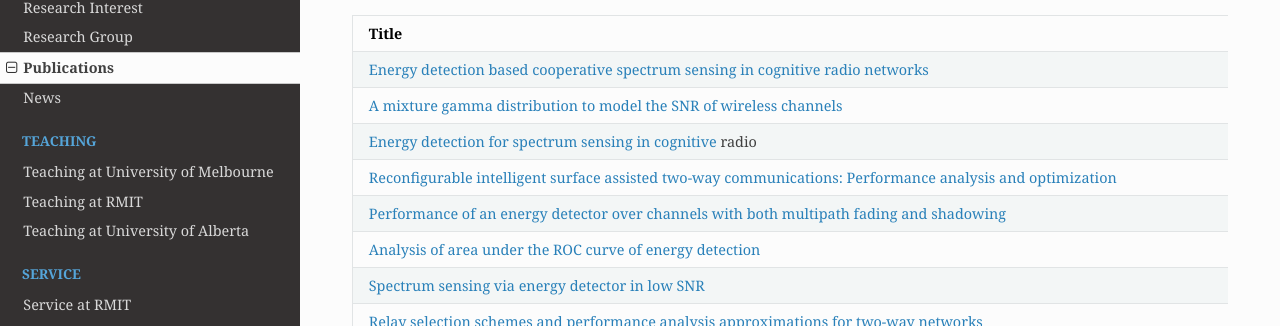
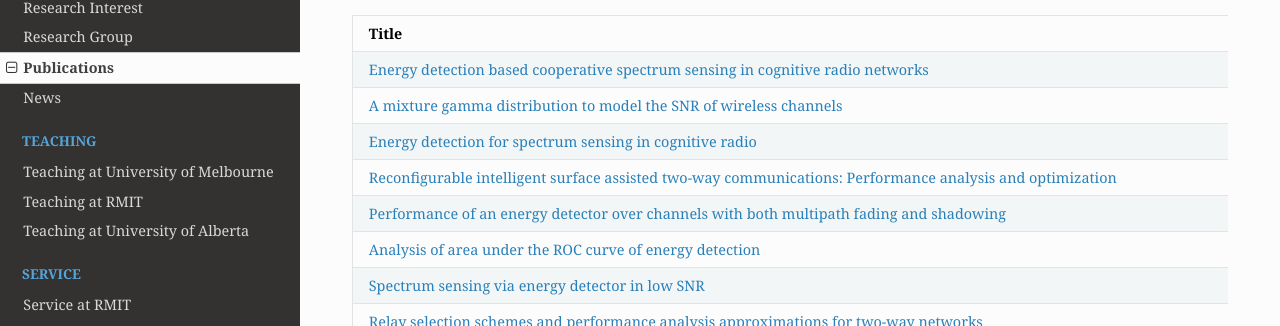
Before and after one commit to udda1996/portfolio, an MkDocs documentation site: the page built from docs/research/publications.md, in a window 1280 px wide and 900 px high. Shown: the part 144-470 px from the top of the window. Built offline with MkDocs 1.6.1, drawn with Linux system fonts in a browser that asks for light colours; nearby versions of some CDN libraries.

Commit message:
Update the URL

```diff
--- a/docs/research/publications.md
+++ b/docs/research/publications.md
@@ -4,7 +4,7 @@
 |------------|-----------------|--------------------|------|
 | [Energy detection based cooperative spectrum sensing in cognitive radio networks](https://scholar.google.com/citations?view_op=view_citation&hl=en&user=oXzLqX8AAAAJ&citation_for_view=oXzLqX8AAAAJ:u5HHmVD_uO8C)             | S Atapattu, C Tellambura, H Jiang    | IEEE Transactions on wireless communications 10 (4), 1232-1241   | 2011 |
 |[A mixture gamma distribution to model the SNR of wireless channels](https://scholar.google.com/citations?view_op=view_citation&hl=en&user=oXzLqX8AAAAJ&citation_for_view=oXzLqX8AAAAJ:qjMakFHDy7sC)   | S Atapattu, C Tellambura, H Jiang           | IEEE transactions on wireless communications 10 (12), 4193-4203    | 2011 |
-| [Energy detection for spectrum sensing in cognitive](https://scholar.google.com/citations?view_op=view_citation&hl=en&user=oXzLqX8AAAAJ&citation_for_view=oXzLqX8AAAAJ:roLk4NBRz8UC) radio         | S Atapattu, C Tellambura, H Jiang  | Springer New York | 2014 |
+| [Energy detection for spectrum sensing in cognitive radio](https://scholar.google.com/citations?view_op=view_citation&hl=en&user=oXzLqX8AAAAJ&citation_for_view=oXzLqX8AAAAJ:roLk4NBRz8UC)         | S Atapattu, C Tellambura, H Jiang  | Springer New York | 2014 |
 | [Reconfigurable intelligent surface assisted two-way communications: Performance analysis and optimization](https://scholar.google.com/citations?view_op=view_citation&hl=en&user=oXzLqX8AAAAJ&citation_for_view=oXzLqX8AAAAJ:ns9cj8rnVeAC) | S Atapattu, R Fan, P Dharmawansa, G Wang, J Evans, TA Tsiftsis | IEEE Transactions on Communications 68 (10), 6552-6567 | 2020 |
 | [Performance of an energy detector over channels with both multipath fading and shadowing](https://scholar.google.com/citations?view_op=view_citation&hl=en&user=oXzLqX8AAAAJ&citation_for_view=oXzLqX8AAAAJ:u-x6o8ySG0sC)       | S Atapattu, C Tellambura, H Jiang                   | IEEE Transactions on Wireless Communications 9 (12), 3662-3670 | 2010 |
 | [Analysis of area under the ROC curve of energy detection](https://scholar.google.com/citations?view_op=view_citation&hl=en&user=oXzLqX8AAAAJ&citation_for_view=oXzLqX8AAAAJ:d1gkVwhDpl0C)                                       | S Atapattu, C Tellambura, H Jiang                   | IEEE Transactions on Wireless Communications 9 (3), 1216-1225 | 2010 |
```
